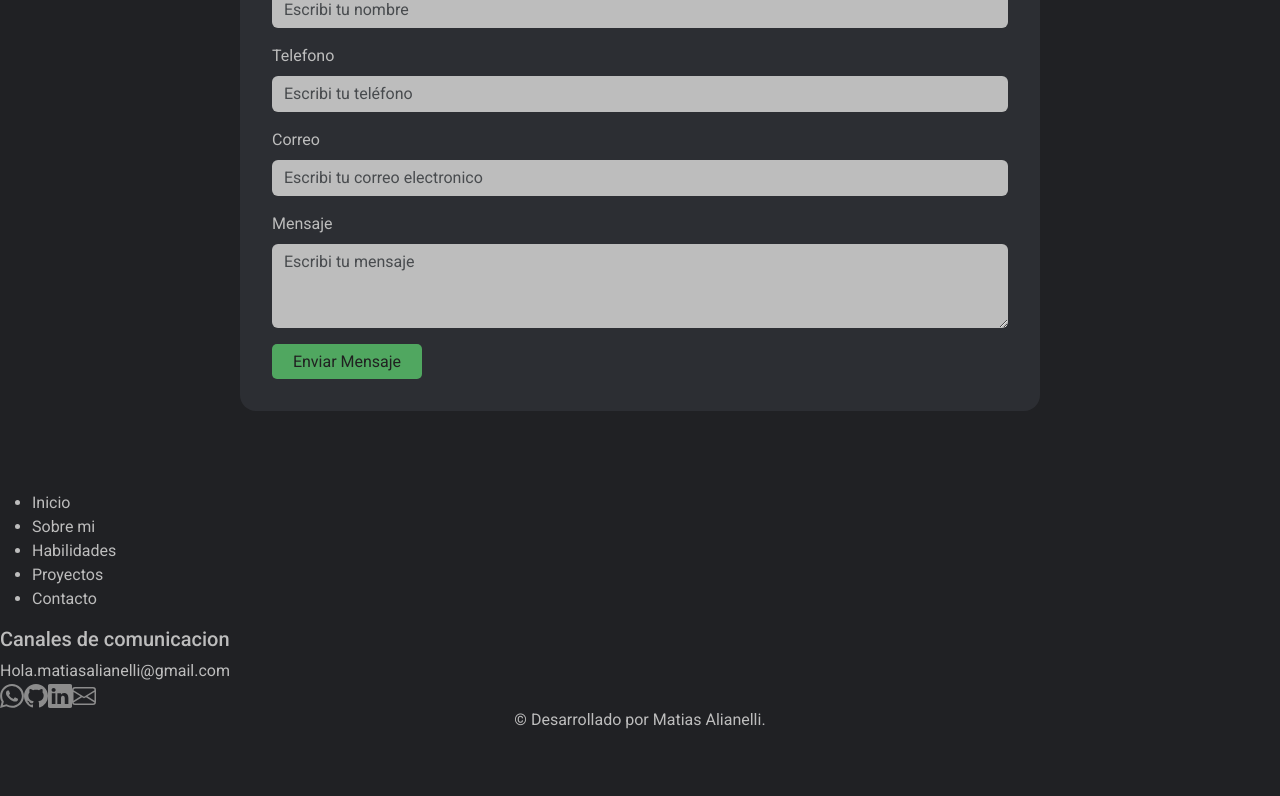
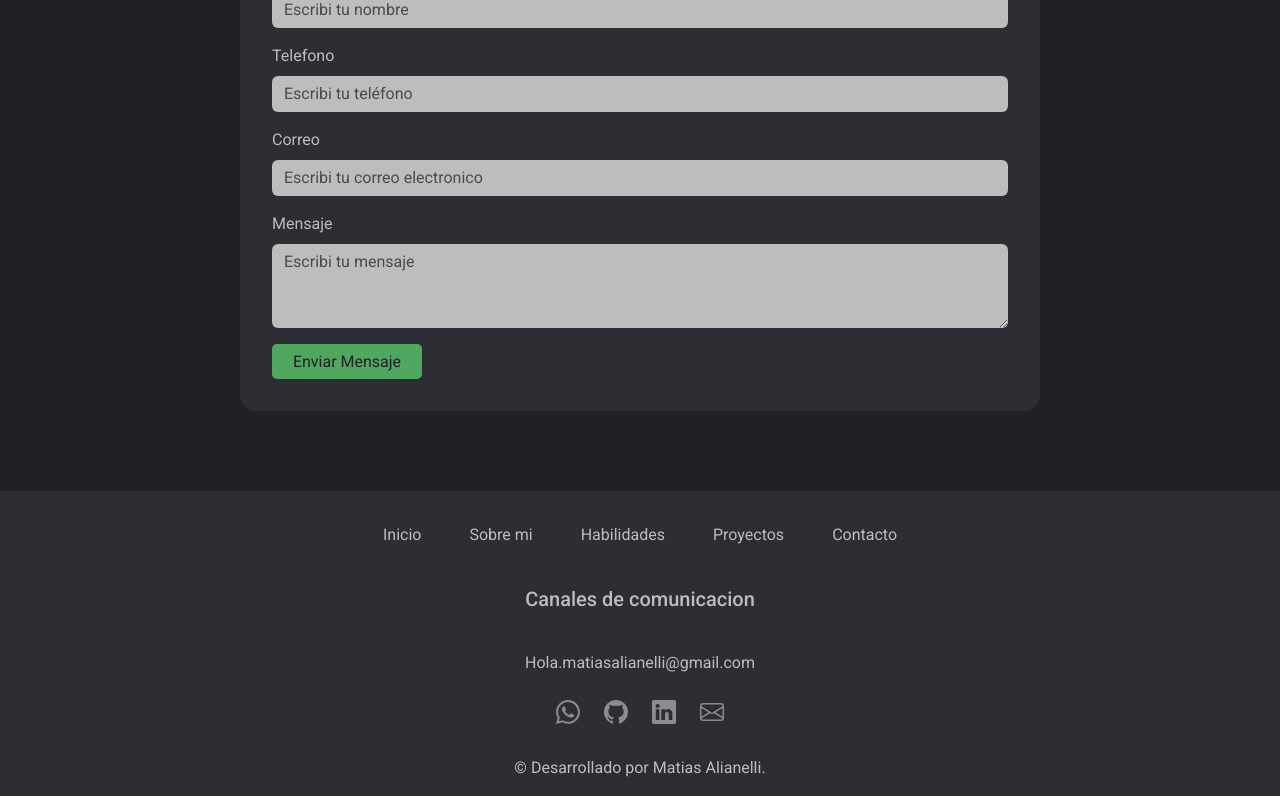
Before and after one commit to matiasealianelli/portafolio-web, a React (Vite) app: page / in a window 1280 px wide. Shown: the part 2776-3572 px from the top of the page. Before the commit the page ends 3524 px from the top, so only its background shows below. Built offline with nearby package versions, Linux system fonts and the light colour scheme.

Commit message:
Agregue estilos al Footer

```diff
--- a/src/styles/Footer.css
+++ b/src/styles/Footer.css
@@ -1,3 +1,57 @@
+footer {
+    width: 100%;
+    display: flex;
+    flex-direction: column;
+    justify-content: center;
+    background-color: #2c2e33;
+  }
+  .contFooter {
+    width: 100%;
+    display: flex;
+    flex-direction: column;
+    justify-content: center;
+    padding-bottom: 1rem;
+  }
+  .contMenuFooter {
+    width: 100%;
+  }
+  .tituloComunicacion {
+    padding-bottom: 2rem;
+  }
+  .redSocFooter {
+    width: 100%;
+    padding: 1rem 0;
+    display: flex;
+    flex-direction: column;
+    justify-content: center;
+    align-items: center;
+  }
+  .contIconRedesFooter {
+    display: flex;
+    flex-direction: row;
+    gap: 1.5rem;
+  }
+  .enlaceMail h5 {
+    display: inline-block;
+    width: fit-content;
+    padding-bottom: 1rem;
+  }
+  .enlaceMail{
+    padding-bottom: 1.5rem;
+  }
+  .enlaceFooter {
+    display: inline-block;
+  }
+  li {
+    list-style-type: none;
+  }
+  ul {
+    display: flex;
+    justify-content: center;
+    gap: 3rem;
+    padding: 2rem 0 1.5rem 0;
+    margin: 0;
+  }
 /*Media Queries Smartphones*/
 
 @media (max-width: 767px) {
```
